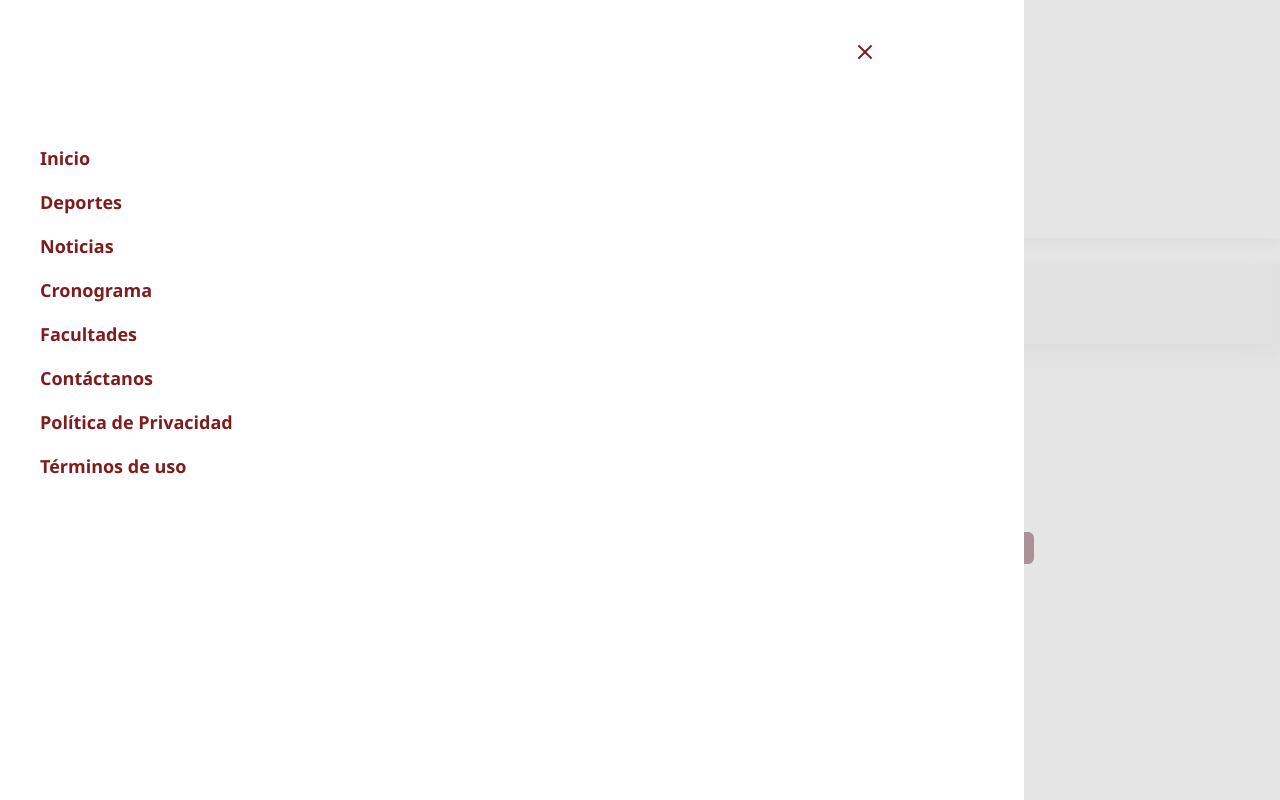
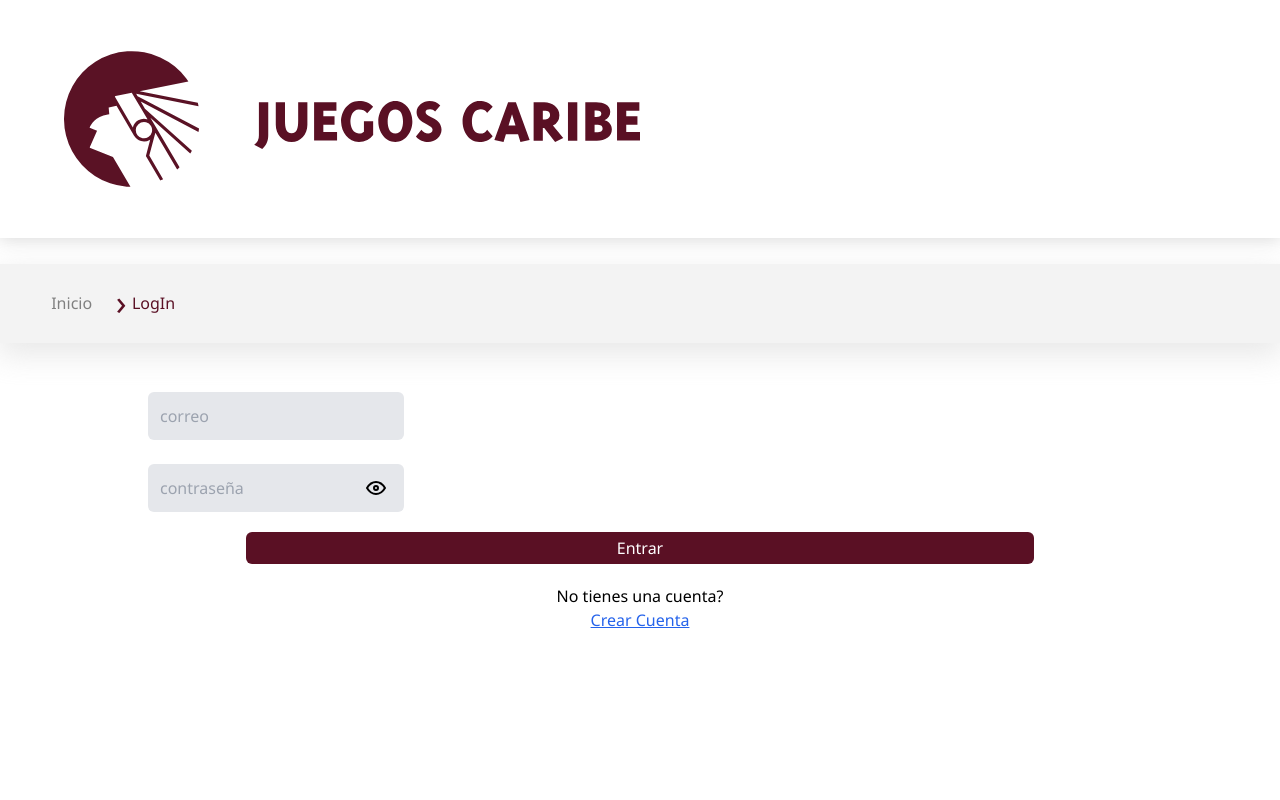
Before and after one commit to chriss8g/Juegos-Caribe, a Next.js app in the folder Frontend/: page /LogIn in a window 1280 px wide. Built offline with nearby package versions, Linux system fonts and the light colour scheme; a web font is replaced by a local one.

Commit message:
fix/side menu

```diff
--- a/Frontend/src/Components/Layout/Layout.jsx
+++ b/Frontend/src/Components/Layout/Layout.jsx
@@ -18,11 +18,6 @@ export default function Layout({children})
 
     function handleChangeMenuState()
     {
-        if(showingMenu)
-            document.getElementById("SideMenu")?.classList.add("slowTransition")
-        else{
-            document.getElementById("SideMenu")?.classList.remove("slowTransition")
-        }
         setShowingMenu(!showingMenu)
     }
 
@@ -67,9 +62,9 @@ export default function Layout({children})
                     <BreadCrumbs />
                 </div>
 
-                <div className={`${showingMenu ? 'hidden' : 'block'}`}>
+                <div className={`${showingMenu ? 'block' : 'hidden'}`}>
                     <div className="sideMenu w-full h-full fixed top-0 left-0 z-10 bg-[#d7d7d7a5]" onClick={()=>handleChangeMenuState()}/>
-                    <div className="bg-white w-4/5 h-full fixed top-0 z-20  font-bold text-red-900 text-lg cursor-pointer" id="SideMenu">
+                    <div className="bg-white w-4/5 h-full fixed top-0 z-20  font-bold text-red-900 text-lg cursor-pointer slowTransition">
                         <div className="w-2/12 ml-auto pt-10" onClick={()=>handleChangeMenuState()}><IconX /></div>
                         <div className="flex flex-col gap-4 px-10 py-20">
                             <a href="/">Inicio</a>
```
